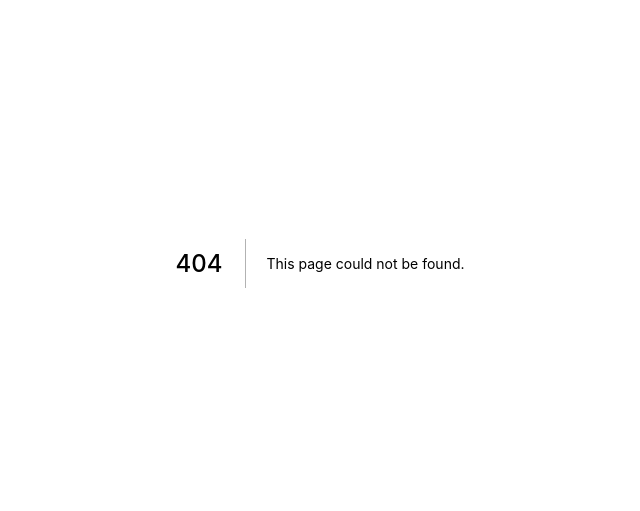
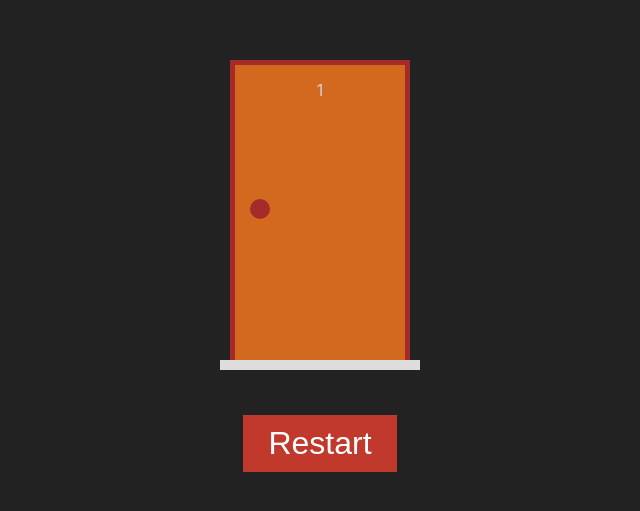
Before and after one commit to batistaerick/monty-hall, a Next.js app: page /game/1/1 in a window 1280 px wide. Before the commit this address had no page. Shown: the part 137-648 px from the top of the page, without its empty margins (320-960 px from the left). Built offline with nearby package versions, Linux system fonts and the light colour scheme.

Commit message:
Routes implementation

```diff
--- a/src/functions/doors.ts
+++ b/src/functions/doors.ts
@@ -1,9 +1,9 @@
 import DoorModel from "../models/DoorModel";
 
-function createDoors(quantity: number, selected: number): DoorModel[] {
+function createDoors(quantity: number, doorWithGift: number): DoorModel[] {
   return Array.from({ length: quantity }, (_, index) => {
     const number: number = index + 1;
-    return new DoorModel(number, number === selected);
+    return new DoorModel(number, number === doorWithGift);
   });
 }
 
--- /dev/null
+++ b/src/pages/game/[doors]/[hasGift]/index.tsx
@@ -0,0 +1,45 @@
+import { NextPage } from "next";
+import Link from "next/link";
+import { useRouter } from "next/router";
+import { useEffect, useState } from "react";
+import Door from "../../../../components/Door/Door";
+import { createDoors, updateDoors } from "../../../../functions/doors";
+import DoorModel from "../../../../models/DoorModel";
+import styles from "../../../../styles/Game.module.css";
+
+const Game: NextPage = () => {
+  const router = useRouter();
+  const [doors, setDoors] = useState<DoorModel[]>([]);
+
+  useEffect(() => {
+    if (
+      router.query.doors !== undefined &&
+      router.query.hasGift !== undefined
+    ) {
+      setDoors(createDoors(+router.query.doors, +router.query.hasGift));
+    }
+  }, [router?.query]);
+
+  const doorRender = () => {
+    return doors.map((door) => (
+      <Door
+        key={door.number}
+        door={door}
+        onChange={(newDoor) => setDoors(updateDoors(doors, newDoor))}
+      />
+    ));
+  };
+
+  return (
+    <div className={styles.game}>
+      <div className={styles.doors}>{doorRender()}</div>
+      <div className={styles.buttons}>
+        <Link href="/">
+          <button>Restart</button>
+        </Link>
+      </div>
+    </div>
+  );
+};
+
+export default Game;
--- /dev/null
+++ b/src/styles/Game.module.css
@@ -0,0 +1,28 @@
+.game {
+  display: flex;
+  flex-direction: column;
+  justify-content: center;
+  align-items: center;
+  height: 100vh;
+}
+
+.doors {
+  display: flex;
+  align-self: stretch;
+  justify-content: space-around;
+  flex-wrap: wrap;
+}
+
+.buttons {
+  display: flex;
+  justify-content: center;
+  margin-top: 40px;
+}
+
+.buttons button {
+  background-color: #c0392c;
+  color: #fff;
+  font-size: 2rem;
+  border: none;
+  padding: 10px 25px;
+}
```
Also changed, not shown: src/pages/index.tsx (+5 -17 lines).
